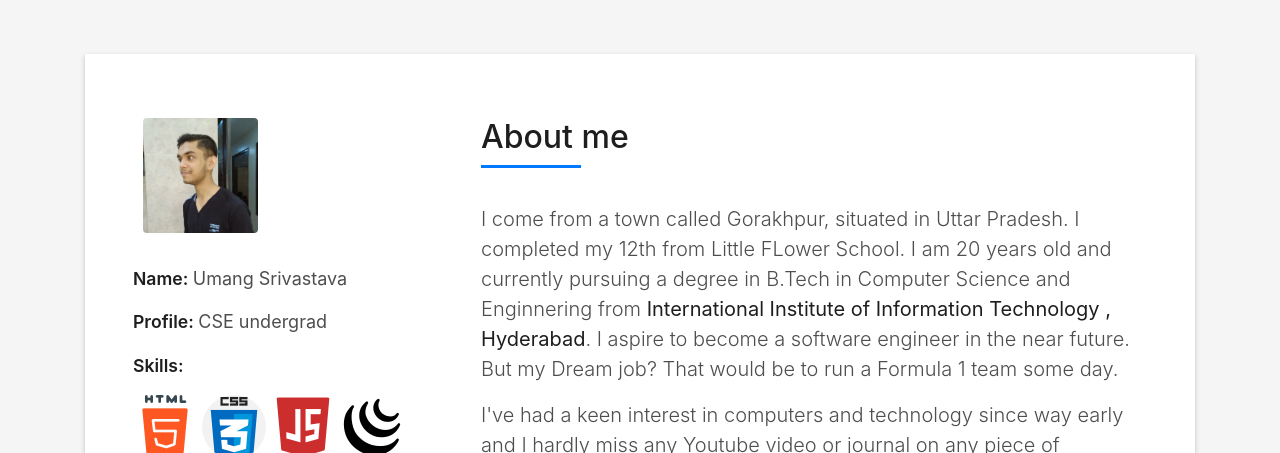
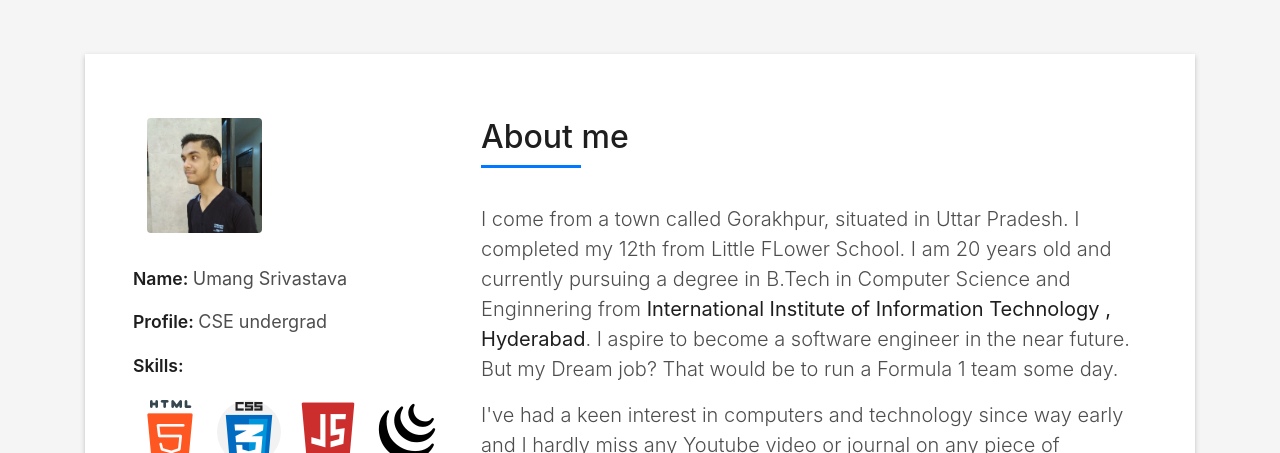
Before and after one commit to umangS77/umangS77.github.io, a plain HTML site: page index.html in a window 1280 px wide. Shown: the part 810-1263 px from the top of the page. Drawn offline with Linux system fonts and the light colour scheme; files whose address does not match are found by name.

Commit message:
Edited style.css

```diff
--- a/css/style.css
+++ b/css/style.css
@@ -1,13 +1,3 @@
-/*
-  Theme Name: DevFolio
-  Theme URL: https://bootstrapmade.com/devfolio-bootstrap-portfolio-html-template/
-  Author: BootstrapMade.com
-  License: https://bootstrapmade.com/license/
-*/
-
-/*======================================
-//--//-->   STYLES GENERALES
-======================================*/
 
 body {
   background-color: #f5f5f5;
@@ -32,6 +22,15 @@ a:hover {
   color: #0078ff;
   text-decoration: none;
   transition: all 0.5s ease-in-out;
+}
+
+.skillimg {
+  padding: 5px 5px 5px 5px;
+}
+
+.skillimg:hover {
+  height: 80px;
+  width: 80px;
 }
 
 .p-r {
@@ -681,7 +680,7 @@ a:hover {
 }
 
 .about-mf .about-img img {
-  margin-left: 10px;
+  margin-left: 14px;
 }
 
 .skill-mf span {
```
